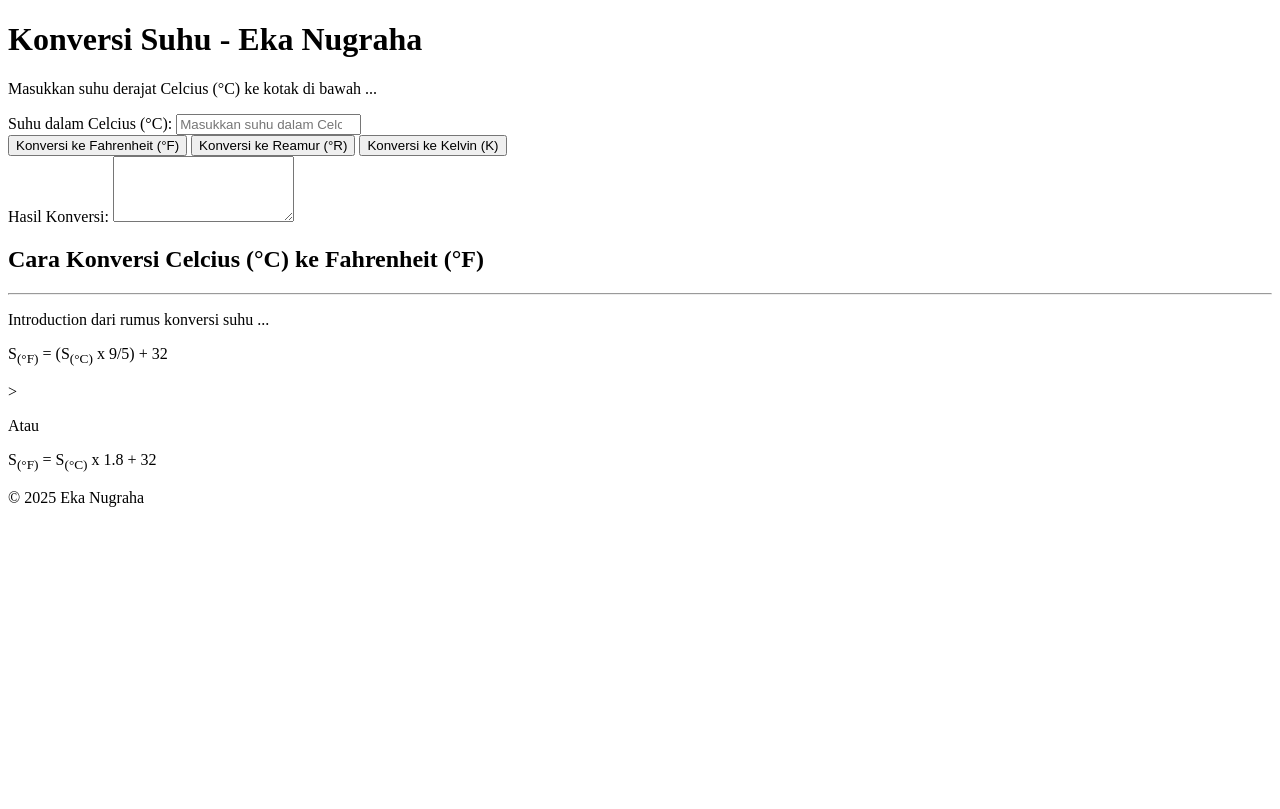
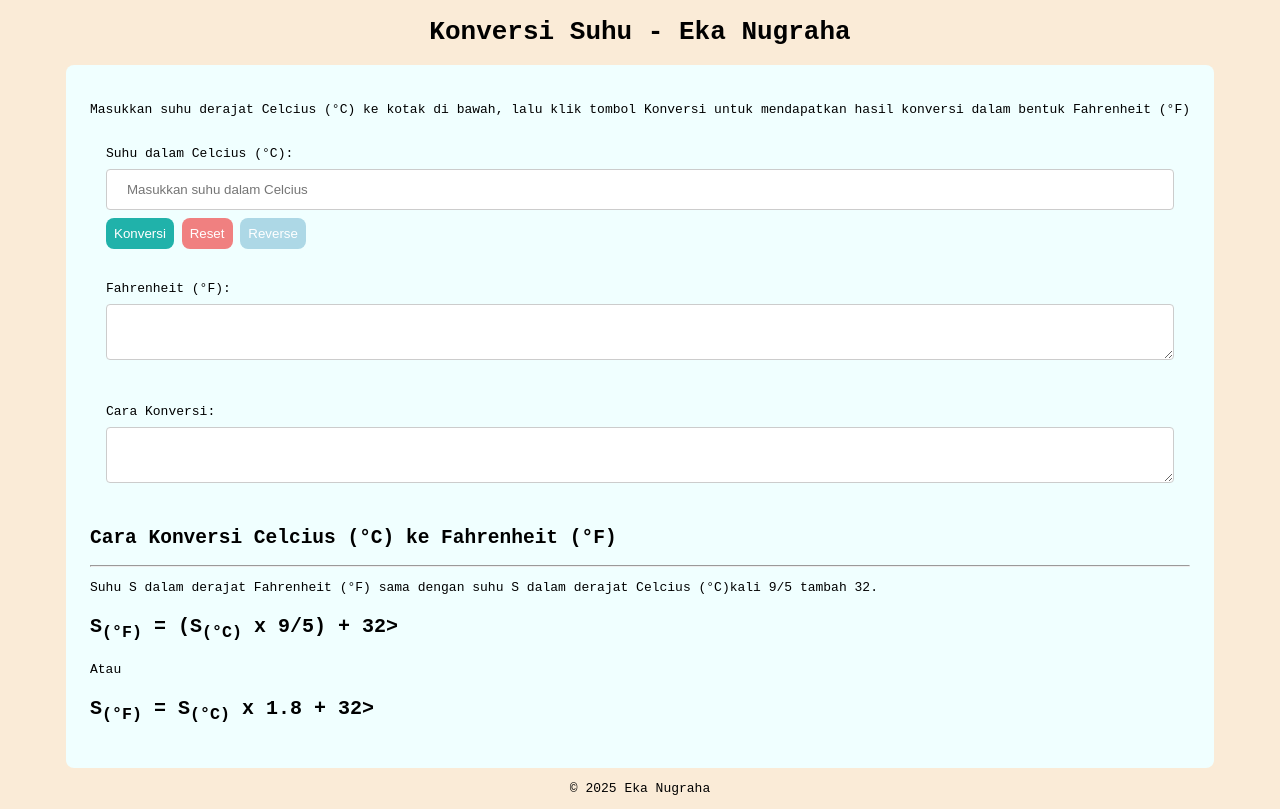
Before and after one commit to revou-fundamental-course/19-may-25-EkaNugraha28, a plain HTML site: page index.html in a window 1280 px wide. Drawn offline with Linux system fonts and the light colour scheme.

Commit message:
Fixing js

```diff
--- a/css/style.css
+++ b/css/style.css
@@ -1,6 +1,6 @@
 body {
     justify-items: center;
-    background-color: rgb(211, 130, 25);
+    background-color: antiquewhite;
     font-family: monospace;
 }
 
@@ -52,3 +52,7 @@ button {
 }
 
 /* Global Usage */
+
+@media only screen and (max-width: 480px) {
+    /* Responsive Design */
+}
--- a/index.html
+++ b/index.html
@@ -5,7 +5,10 @@
     <meta charset="UTF-8">
     <meta name="viewport" content="width=device-width, initial-scale=1.0">
     <title>Konversi Suhu</title>
+
+    <link rel="stylesheet" href="css\style.css">
 </head>
+
 <body>
     <!-- Header Content -->
     <header>
@@ -16,31 +19,40 @@
      <main>
         <!-- Introduction -->
          <section>
-            <p>Masukkan suhu derajat Celcius (&deg;C) ke kotak di bawah ...</p>
+            <p>Masukkan suhu derajat Celcius (&deg;C) ke kotak di bawah, lalu klik tombol Konversi untuk mendapatkan hasil konversi dalam bentuk Fahrenheit (&deg;F)</p>
          </section>
 
-         <!-- Form Temperature Conversion -->
+         <!-- Form Konversi -->
           <form class="padding-medium">
             <!-- Input for Celsius Temperature -->
              <div>
                 <label for="celsius">Suhu dalam Celcius (&deg;C):</label>
-                <input type="number" id="input-suhu" name="suhu" placeholder="Masukkan suhu dalam Celcius" required>
+                <input type="number" id="input-suhu" name="Suhu" placeholder="Masukkan suhu dalam Celcius" required>
              </div>
 
-            <!-- Conversion Buttons -->
+            <!-- Tombol Konversi -->
              <div>
-                <button type="button" id="convert-fahrenheit">Konversi ke Fahrenheit (&deg;F)</button>
-                <button type="button" id="convert-reamur">Konversi ke Reamur (&deg;R)</button>
-                <button type="button" id="convert-kelvin">Konversi ke Kelvin (K)</button>
+                <button type="button" class="bg-lightseagreen" onclick="validateInput()">Konversi</button>
+                <button type="button" class="bg-lightcoral">Reset</button>
+                <button type="button" class="bg-lightblue">Reverse</button>
              </div>
           </form>
-        <!-- Result Display -->
+
+        <!-- Hasil Konversi -->
          <section class="padding-medium">
             <div>
-                <label for="result">Hasil Konversi:</label>
-                <textarea id="result" rows="4" readonly></textarea>
+                <label for="hasil-suhu">Fahrenheit (&deg;F):</label>
+                <textarea type="number" id="hasil-suhu" name="Suhu" readonly></textarea>
             </div>
          </section>
+
+         <!-- Penjelasan -->
+        <section class="padding-medium">
+            <div>
+                <label for="detail-suhu">Cara Konversi:</label>
+                <textarea id="detail-suhu" readonly></textarea>
+            </div>
+        </section>
 
         <!-- Keterangan Formula -->
          <section>
@@ -51,10 +63,10 @@
             <hr />
 
             <div>
-                <p>Introduction dari rumus konversi suhu ...</p>
-                <p class="rumus-content">S<sub>(&deg;F)</sub> = (S<sub>(&deg;C)</sub> x 9/5) + 32</p>></p>
+                <p>Suhu S dalam derajat Fahrenheit (&deg;F) sama dengan suhu S dalam derajat Celcius (&deg;C)kali 9/5 tambah 32.</p>
+                <p class="rumus-content">S<sub>(&deg;F)</sub> = (S<sub>(&deg;C)</sub> x 9/5) + 32></p>
                 <p>Atau</p>
-                <p class="rumus-content">S<sub>(&deg;F)</sub> = S<sub>(&deg;C)</sub> x 1.8 + 32</p>
+                <p class="rumus-content">S<sub>(&deg;F)</sub> = S<sub>(&deg;C)</sub> x 1.8 + 32></p>
             </div>
          </section>
      </main>
@@ -63,5 +75,9 @@
         <footer>
             <p>&copy; 2025 Eka Nugraha</p>
         </footer>
+
+        <!-- Java Script -->
+        <script src="js/script.js"></script>
+
 </body>
 </html>
```
